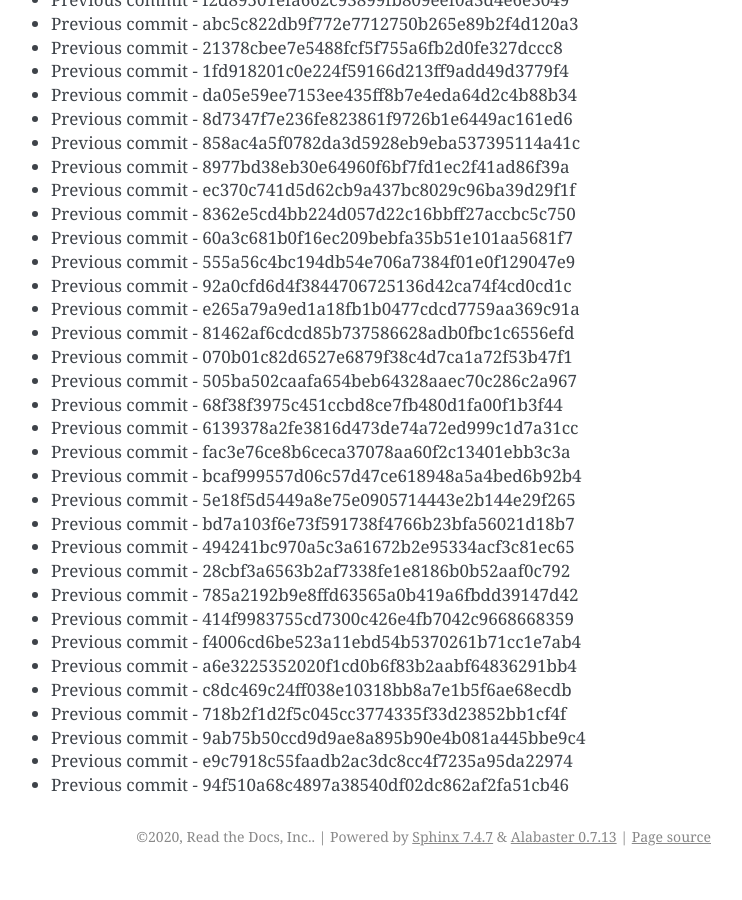
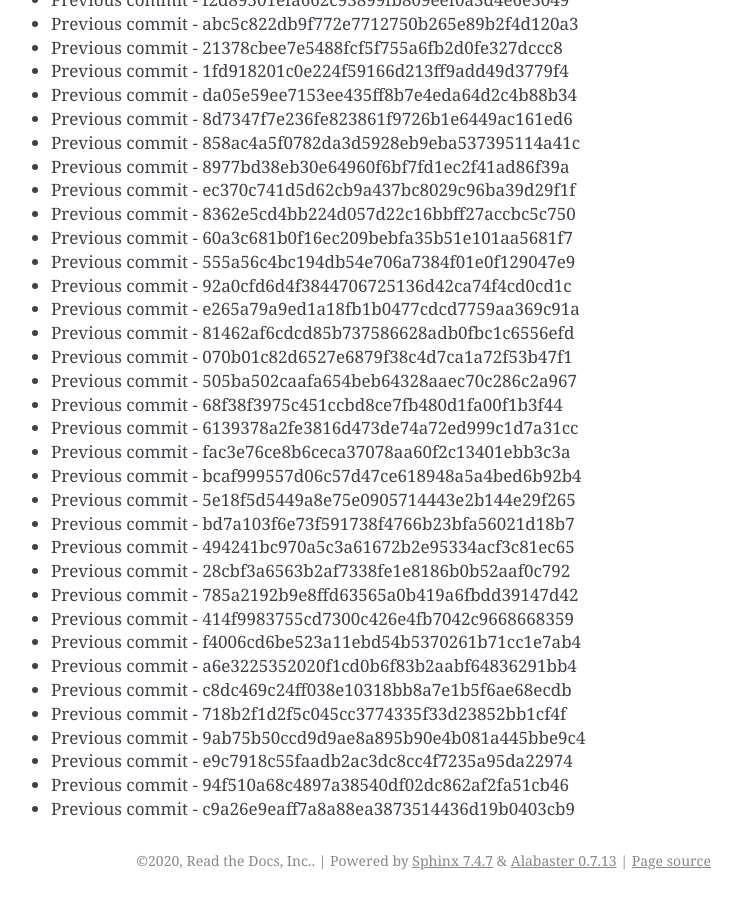
Before and after one commit to readthedocs/rtd-git-stresstest, a Sphinx documentation site: the page built from docs/updates.rst, in a window 1280 px wide and 900 px high, scrolled down 20169 px. Shown: the whole window, without its empty margins (399-1141 px from the left). Built offline with Sphinx 7.4.7, drawn with Linux system fonts in a browser that asks for light colours; before the commit the page ends 21045 px from its top, so only the background shows below that.

Commit message:
Generating commit from previous: c9a26e9eaff7a8a88ea3873514436d19b0403cb9

```diff
--- a/docs/updates.rst
+++ b/docs/updates.rst
@@ -879,3 +879,4 @@ It can be tested for any performance characteristics.
 * Previous commit - 9ab75b50ccd9d9ae8a895b90e4b081a445bbe9c4
 * Previous commit - e9c7918c55faadb2ac3dc8cc4f7235a95da22974
 * Previous commit - 94f510a68c4897a38540df02dc862af2fa51cb46
+* Previous commit - c9a26e9eaff7a8a88ea3873514436d19b0403cb9
```
